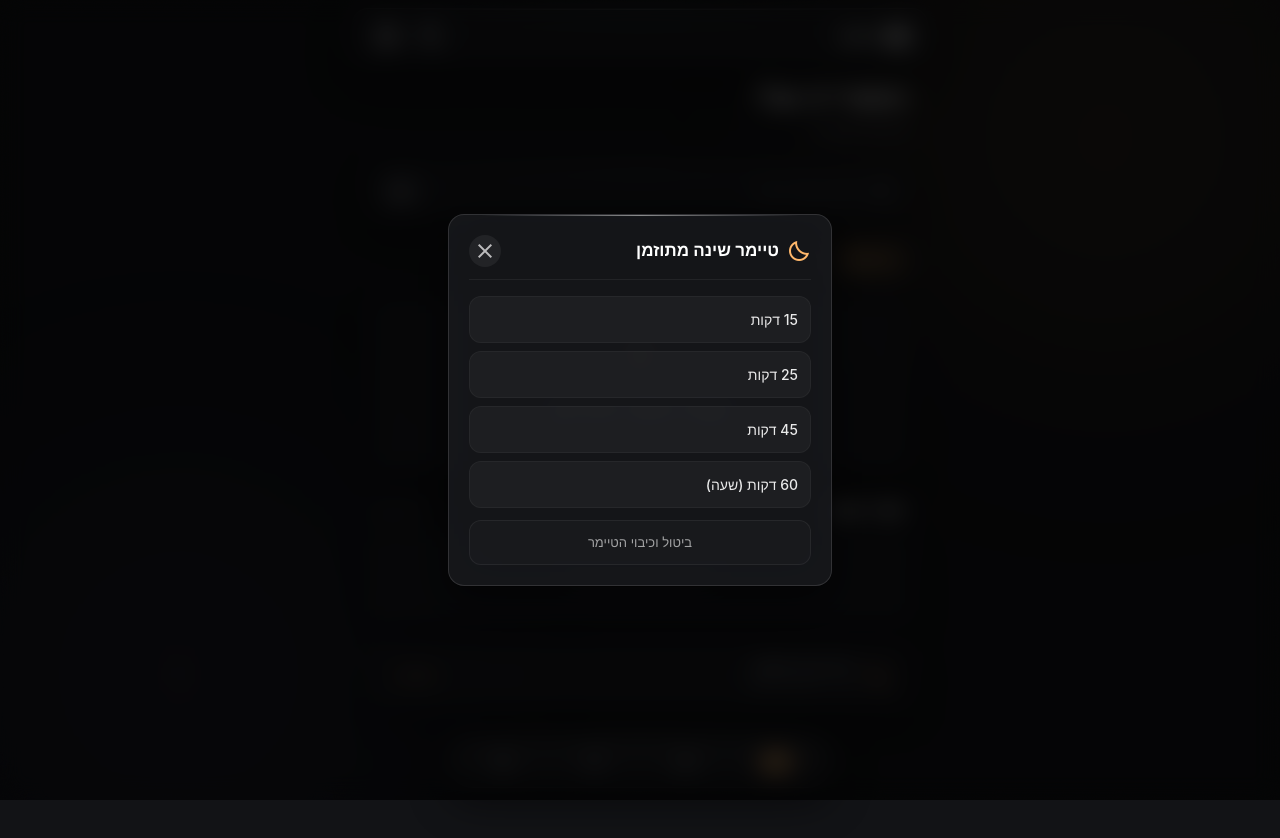
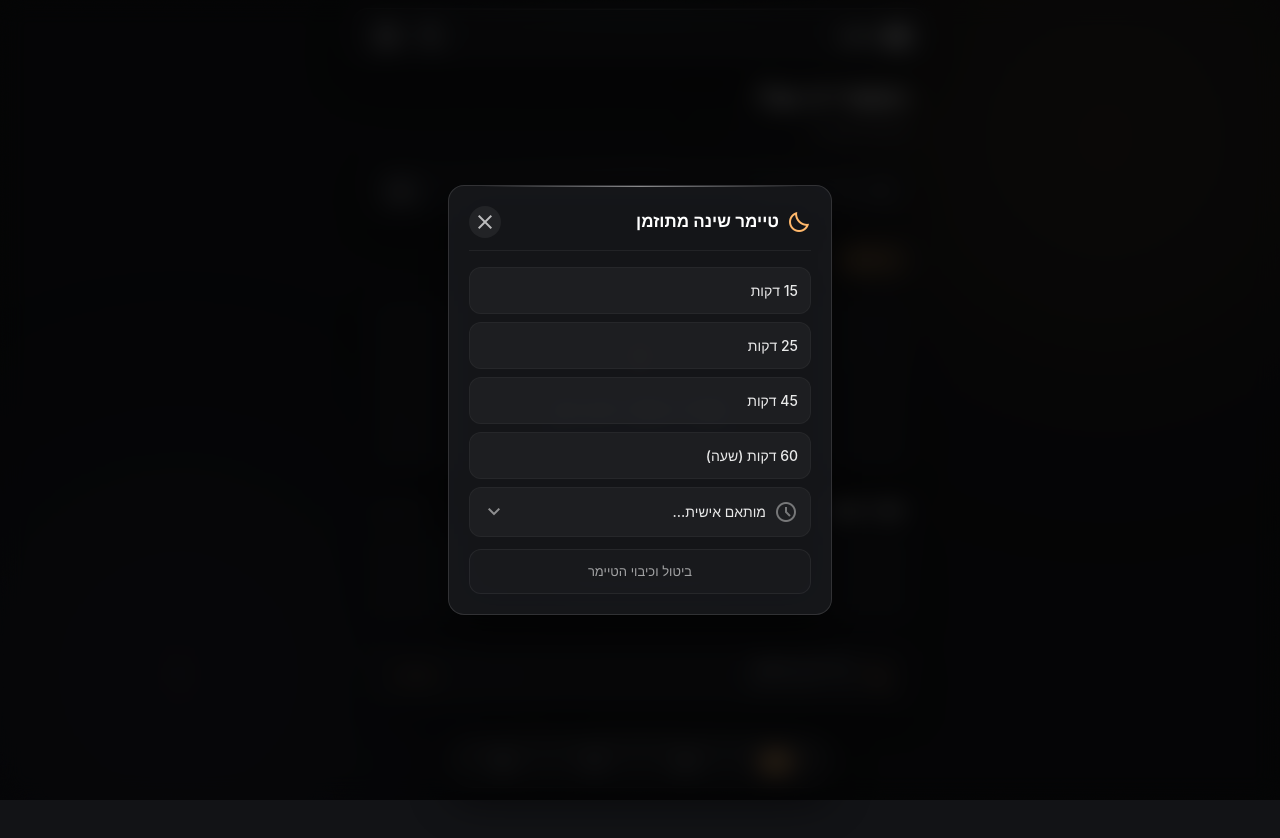
Before and after one commit to idandrori555/AudioLook, a React (Vite) app: page / in a window 1280 px wide. Both pictures are taken after a click on the button "הגדרות". Shown: the top 838 px of the page. Built offline with nearby package versions, Linux system fonts and the light colour scheme; grey boxes are pictures that could not be loaded.

Commit message:
added custom timer setting

```diff
--- a/src/components/SleepTimerModal.tsx
+++ b/src/components/SleepTimerModal.tsx
@@ -1,7 +1,9 @@
-import React from 'react';
+import React, { useEffect, useState } from 'react';
 import { AnimatePresence, motion } from 'motion/react';
 import { useAudio } from '../context/AudioContext';
 import { springFast, springGentle, staggerDelay, tx, useAppReducedMotion } from './motion';
+
+const MAX_CUSTOM_MINUTES = 480;
 
 export default function SleepTimerModal() {
   const {
@@ -19,6 +21,36 @@ export default function SleepTimerModal() {
     { label: '45 דקות', minutes: 45 },
     { label: '60 דקות (שעה)', minutes: 60 },
   ];
+  const [customMinutes, setCustomMinutes] = useState('');
+  const [customError, setCustomError] = useState<string | null>(null);
+  const [isCustomOpen, setIsCustomOpen] = useState(false);
+
+  const applyCustomMinutes = () => {
+    const parsed = Math.floor(Number(customMinutes));
+    if (!customMinutes.trim() || isNaN(parsed) || parsed < 1) {
+      setCustomError('הכניסו מספר דקות חוקי (1 ומעלה)');
+      return;
+    }
+    if (parsed > MAX_CUSTOM_MINUTES) {
+      setCustomError(`עד ${MAX_CUSTOM_MINUTES} דקות (8 שעות)`);
+      return;
+    }
+    setCustomError(null);
+    setSleepTimer(parsed);
+    setIsSleepTimerModalOpen(false);
+    setCustomMinutes('');
+  };
+
+  const isCustomSelected =
+    sleepTimerMinutes !== null && !presets.some((p) => p.minutes === sleepTimerMinutes);
+
+  // If a custom timer is already active, expand its editor on open so the
+  // value is visible and editable instead of hidden behind the toggle.
+  useEffect(() => {
+    if (isSleepTimerModalOpen && isCustomSelected) {
+      setIsCustomOpen(true);
+    }
+  }, [isSleepTimerModalOpen, isCustomSelected]);
 
   return (
     <AnimatePresence>
@@ -80,8 +112,7 @@ export default function SleepTimerModal() {
                       setSleepTimer(preset.minutes);
                       setIsSleepTimerModalOpen(false);
                     }}
-                className={`flex items-center justify-between p-3 rounded-xl border text-[14px] font-medium transition-all cursor-pointer ${
-                  isSelected
+                    className={`flex items-center justify-between p-3 rounded-xl border text-[14px] font-medium transition-all cursor-pointer ${isSelected
                         ? 'bg-[#ffb86b] text-[#2c1700] border-[#ffb86b] font-semibold shadow-[0_8px_24px_-8px_rgb(255_184_107/0.5)]'
                         : 'bg-white/[0.04] hover:bg-[#ffb86b]/10 hover:border-[#ffb86b]/25 text-white/90 border-white/[0.04]'
                       }`}
@@ -91,6 +122,88 @@ export default function SleepTimerModal() {
                   </motion.button>
                 );
               })}
+
+          <motion.button
+            key="custom-toggle"
+            initial={{ opacity: 0, y: reduced ? 0 : 10 }}
+            animate={{ opacity: 1, y: 0 }}
+            transition={tx(reduced, { ...springGentle, delay: staggerDelay(presets.length, 0.04, 0.2) })}
+            whileTap={reduced ? undefined : { scale: 0.98 }}
+            onClick={() => setIsCustomOpen((v) => !v)}
+            aria-expanded={isCustomOpen}
+            className={`flex items-center justify-between p-3 rounded-xl border text-[14px] font-medium transition-all cursor-pointer ${isCustomSelected
+                ? 'bg-[#ffb86b]/[0.07] border-[#ffb86b]/40 text-white/90'
+                : 'bg-white/[0.04] hover:bg-[#ffb86b]/10 hover:border-[#ffb86b]/25 text-white/90 border-white/[0.04]'
+              }`}
+          >
+            <span className="flex items-center gap-2 min-w-0">
+              <span className={`material-symbols-outlined text-[18px] flex-shrink-0 ${isCustomSelected ? 'text-[#ffb86b]' : 'text-white/40'}`}>
+                schedule
+              </span>
+              <span className="truncate">
+                {isCustomSelected && sleepTimerMinutes
+                  ? `${sleepTimerMinutes} דקות (מותאם אישית)`
+                  : 'מותאם אישית…'}
+              </span>
+            </span>
+            <span className="flex items-center gap-1 flex-shrink-0">
+              {isCustomSelected && (
+                <span className="material-symbols-outlined text-[18px] text-[#ffb86b]">check</span>
+              )}
+              <motion.span
+                animate={{ rotate: isCustomOpen ? 180 : 0 }}
+                transition={tx(reduced, springFast)}
+                className="material-symbols-outlined text-[20px] text-white/50 flex"
+              >
+                expand_more
+              </motion.span>
+            </span>
+          </motion.button>
+
+          <AnimatePresence initial={false}>
+            {isCustomOpen && (
+              <motion.div
+                key="custom-expand"
+                initial={{ height: 0, opacity: 0 }}
+                animate={{ height: 'auto', opacity: 1 }}
+                exit={{ height: 0, opacity: 0 }}
+                transition={tx(reduced, { duration: 0.22 })}
+                className="overflow-hidden"
+              >
+                <div className="flex flex-col gap-2 pt-1">
+                  <div className="flex items-center gap-2 p-2.5 rounded-xl border border-white/[0.04] bg-white/[0.04] focus-within:border-[#ffb86b]/40 text-[14px] transition-colors">
+                    <input
+                      value={customMinutes}
+                      autoFocus={!reduced}
+                      onChange={(e) => {
+                        setCustomMinutes(e.target.value.replace(/[^0-9]/g, '').slice(0, 3));
+                        setCustomError(null);
+                      }}
+                      onKeyDown={(e) => {
+                        if (e.key === 'Enter') applyCustomMinutes();
+                      }}
+                      inputMode="numeric"
+                      type="number"
+                      min={1}
+                      max={MAX_CUSTOM_MINUTES}
+                      placeholder="כמה דקות?"
+                      aria-label="זמן מותאם אישית בדקות"
+                      className="flex-1 min-w-[3rem] bg-transparent outline-none font-mono text-white/90 text-start placeholder:text-white/30 placeholder:font-sans placeholder:text-[13px] [appearance:textfield] [&::-webkit-outer-spin-button]:appearance-none [&::-webkit-inner-spin-button]:appearance-none"
+                    />
+                    <button
+                      onClick={applyCustomMinutes}
+                      className="px-3.5 py-1.5 rounded-lg text-[13px] font-medium bg-white/[0.08] text-white/85 hover:bg-[#ffb86b]/15 hover:text-[#ffb86b] active:scale-95 transition-all cursor-pointer flex-shrink-0"
+                    >
+                      הגדר
+                    </button>
+                  </div>
+                  {customError && (
+                    <p className="text-[12px] text-red-400 text-center">{customError}</p>
+                  )}
+                </div>
+              </motion.div>
+            )}
+          </AnimatePresence>
 
               <button
                 onClick={() => {
```
Lines whose indentation alone changed are shown as unchanged.
